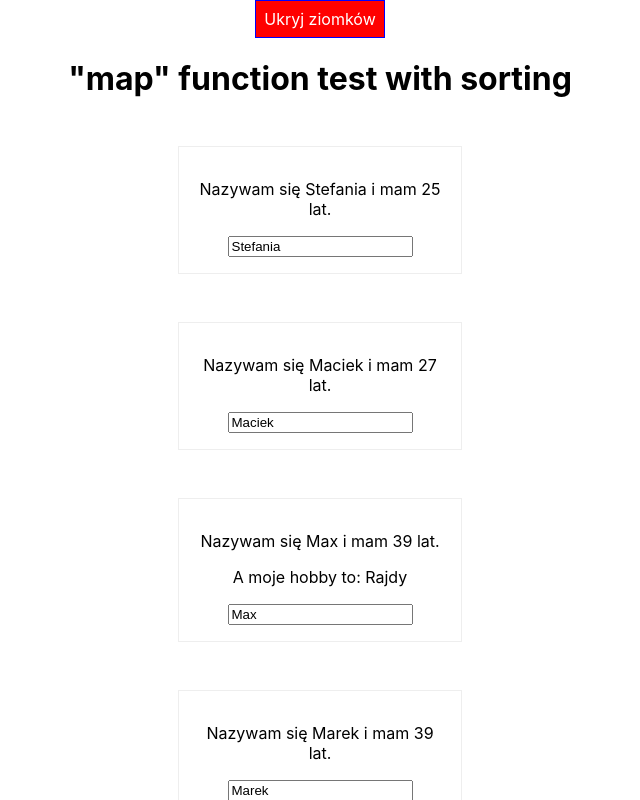
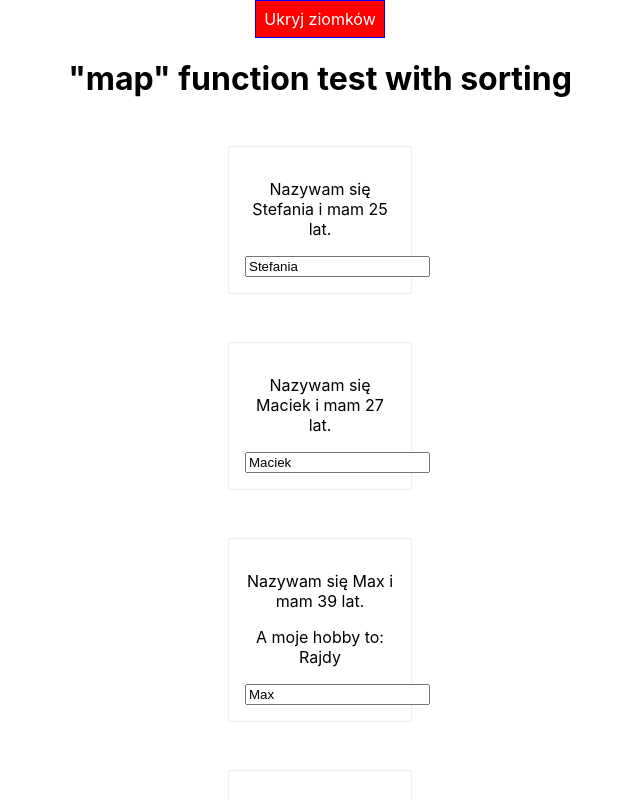
Before and after one commit to MaciejUberna/ReactExercises, a React (Create React App) app: page / in a window 1280 px wide. Both pictures are taken after a click on the button "Pokaż ziomków". Shown: the top 800 px of the page, without its empty margins (320-960 px from the left). Built offline with nearby package versions, Linux system fonts and the light colour scheme.

Commit message:
Mod: src/Persons/Person/Person.js add: src/Persons/Person/Person.module.css rem: src/Persons/Person/Person.css added mediaquery. USE: ":global" to use items in css globally.

```diff
--- a/src/Persons/Person/Person.js
+++ b/src/Persons/Person/Person.js
@@ -1,42 +1,17 @@
-//www.styled-components.com: npm install --save styled-components got rid of radium
-import styled from 'styled-components';
 import React from 'react';
-//import './Person.css'
-
-const StyledDiv = styled.div`
-        width: 80%;
-        margin: 3rem auto;
-        border: 1px solid #eee;
-        box-shadow: 0 2 3 #000;
-        padding: 16px;
-        text-align: center;
-
-        @media (min-width: 500px) {
-            width: 250px;
-        }
-
-`;
+import classes from './Person.module.css'
 
 const Person = (props) => {
     let person = [];
-    //radium style
-    // const style = {
-    //     '@media (min-width: 500px)': {
-    //         width: '450px'
-    //     }
-    // }
     person.push(<p key={props.id.concat('1')}> Nazywam się {props.name} i mam {props.age} lat.</p>);
     if ( props.children ) {
         person.push(<p key={props.id.concat('2')}>A moje hobby to: {props.children} </p>);
     }
     person.push(<input key={props.id.concat('3')} type="text" onChange={props.modifyName} value={props.name}/>)
     return (
-        //radium div
-        // <div className="Person" style={style} onClick={props.click}>
-        <StyledDiv onClick={props.click}>
+        <div className={classes.Person} onClick={props.click}>
             {person}
-        </StyledDiv>
-        // </div>
+        </div>
     );
 }
 
--- a/src/Persons/Person/Person.css
+++ b/src/Persons/Person/Person.module.css
@@ -1,8 +1,14 @@
-/* .Person {
+.Person {
     width: 60%;
     margin: 3rem auto;
     border: 1px solid #eee;
     box-shadow: 0 2 3 #000;
     padding: 16px;
     text-align: center;
-} */
+}
+
+@media (min-width: 500px) {
+    .Person {
+        width: 150px;
+    }
+}
```
